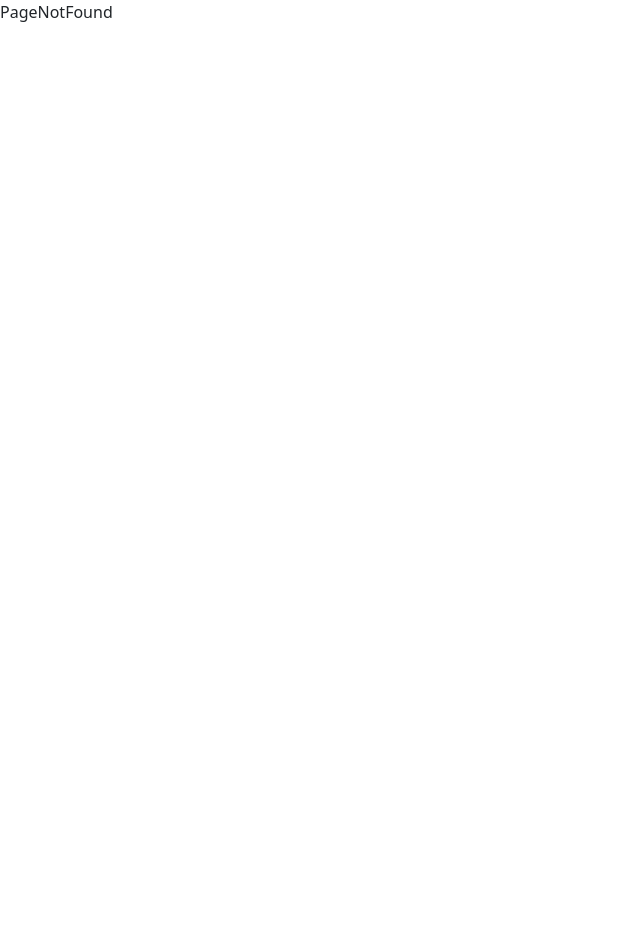
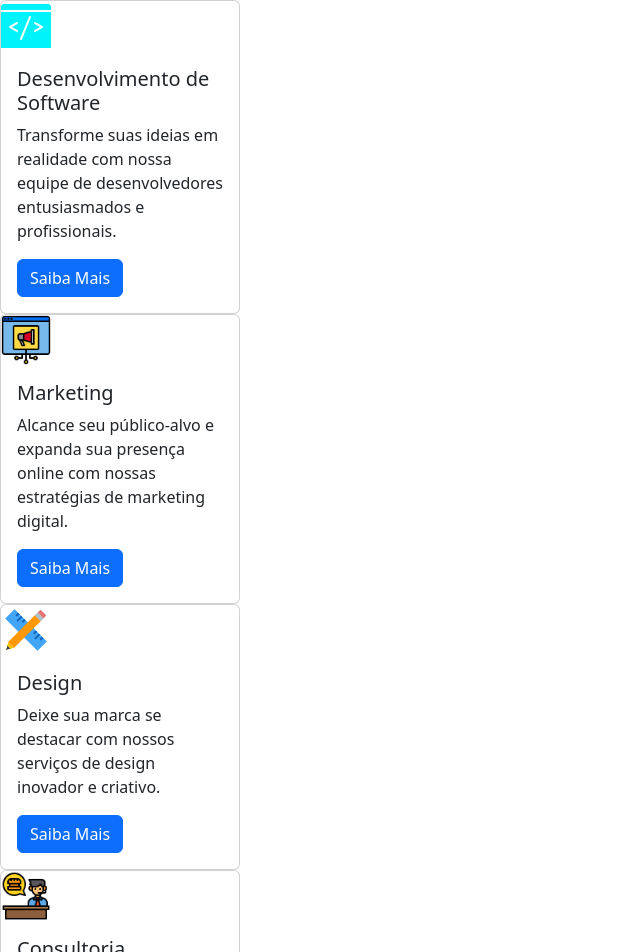
Before and after one commit to MthsLnk-gthb/inova-tech-next, a Next.js app: page /servicos in a window 1280 px wide. Before the commit this address had no page. Shown: the top 952 px of the page, without its empty margins (0-640 px from the left). Before the commit the page ends 800 px from the top, so only its background shows below. Built offline with nearby package versions, Linux system fonts and the light colour scheme.

Commit message:
routes: configurando rotas dinâmicas para cards de serviços

```diff
--- /dev/null
+++ b/src/Components/Layout/CardsServicos.tsx
@@ -0,0 +1,35 @@
+"use client";
+
+import { servicos } from "@/data/Servicos";
+import Link from "next/link";
+import React from "react";
+import Button from "react-bootstrap/Button";
+import Card from "react-bootstrap/Card";
+
+const CardsServicos = () => {
+  return (
+    <article>
+      {servicos.map((servico, index) => {
+        return (
+          <Card key={index} style={{ width: "15rem" }}>
+            <Card.Img
+              style={{ width: "50px", height: "50px" }}
+              variant="top"
+              src={servico.icone.src}
+            />
+
+            <Card.Body>
+              <Card.Title>{servico.titulo}</Card.Title>
+              <Card.Text>{servico.descricao}</Card.Text>
+              <Link href={`/servicos/${servico.titulo.trim().toLowerCase()}`}>
+                <Button variant="primary">Saiba Mais</Button>
+              </Link>
+            </Card.Body>
+          </Card>
+        );
+      })}
+    </article>
+  );
+};
+
+export default CardsServicos;
--- a/src/app/page.tsx
+++ b/src/app/page.tsx
@@ -1,5 +1,8 @@
 import Header from "@/Components/Common/header";
+import CardsServicos from "@/Components/Layout/CardsServicos";
+import Link from "next/link";
 import React from "react";
+import Servicos from "./servicos/page";
 
 const Home = () => {
   return (
@@ -7,6 +10,7 @@ const Home = () => {
       <Header />
       <main>
         <h1>InovaTech</h1>
+        <Servicos/>
       </main>
     </div>
   );
--- /dev/null
+++ b/src/app/servicos/page.tsx
@@ -0,0 +1,10 @@
+import CardsServicos from '@/Components/Layout/CardsServicos'
+import React from 'react'
+
+const Servicos = () => {
+  return (
+    <CardsServicos/>
+  )
+}
+
+export default Servicos
--- /dev/null
+++ b/src/data/Servicos/index.ts
@@ -0,0 +1,38 @@
+import iconeCodigo from "@/public/icons/code.png";
+import iconeConsulta from "@/public/icons/consult.png";
+import iconeDesign from "@/public/icons/design.png";
+import iconeMarketing from "@/public/icons/marketing.png";
+import iconeTreinamento from "@/public/icons/tutorial.png";
+
+export const servicos = [
+  {
+    icone: iconeCodigo,
+    titulo: "Desenvolvimento de Software",
+    descricao:
+      "Transforme suas ideias em realidade com nossa equipe de desenvolvedores entusiasmados e profissionais.",
+  },
+  {
+    icone: iconeMarketing,
+    titulo: "Marketing",
+    descricao:
+      "Alcance seu público-alvo e expanda sua presença online com nossas estratégias de marketing digital.",
+  },
+  {
+    icone: iconeDesign,
+    titulo: "Design",
+    descricao:
+      "Deixe sua marca se destacar com nossos serviços de design inovador e criativo.",
+  },
+  {
+    icone: iconeConsulta,
+    titulo: "Consultoria",
+    descricao:
+      "Obtenha insights estratégicos para impulsionar o crescimento e eficiência do seu negócio.",
+  },
+  {
+    icone: iconeTreinamento,
+    titulo: "Treinamento",
+    descricao:
+      "Capacite sua equipe com programas de treinamento personalizados para impulsionar o desempenho.",
+  },
+];
```
Also changed, not shown: src/app/servicos/[servico]/page.tsx (added, +31 -0 lines).
